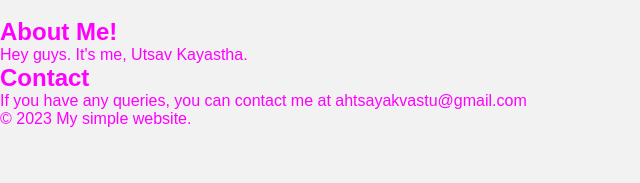
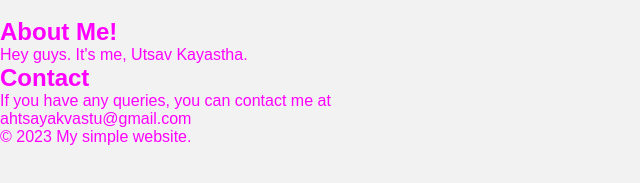
Before and after one commit to UtsavCK/utsavck.github.io, a plain HTML site: page index.html in a window 1280 px wide. Shown: the part 133-316 px from the top of the page, without its empty margins (0-640 px from the left). Drawn offline with Linux system fonts and the light colour scheme.

Commit message:
added div

```diff
--- a/index.html
+++ b/index.html
@@ -26,7 +26,7 @@
 
         <section>
             <h2>Contact</h2>
-            <p>If you have any queries, you can contact me at ahtsayakvastu@gmail.com</p>
+            <p>If you have any queries, you can contact me at <div class="mail">ahtsayakvastu@gmail.com</div></p>
         </section>
 
         <footer>
```
